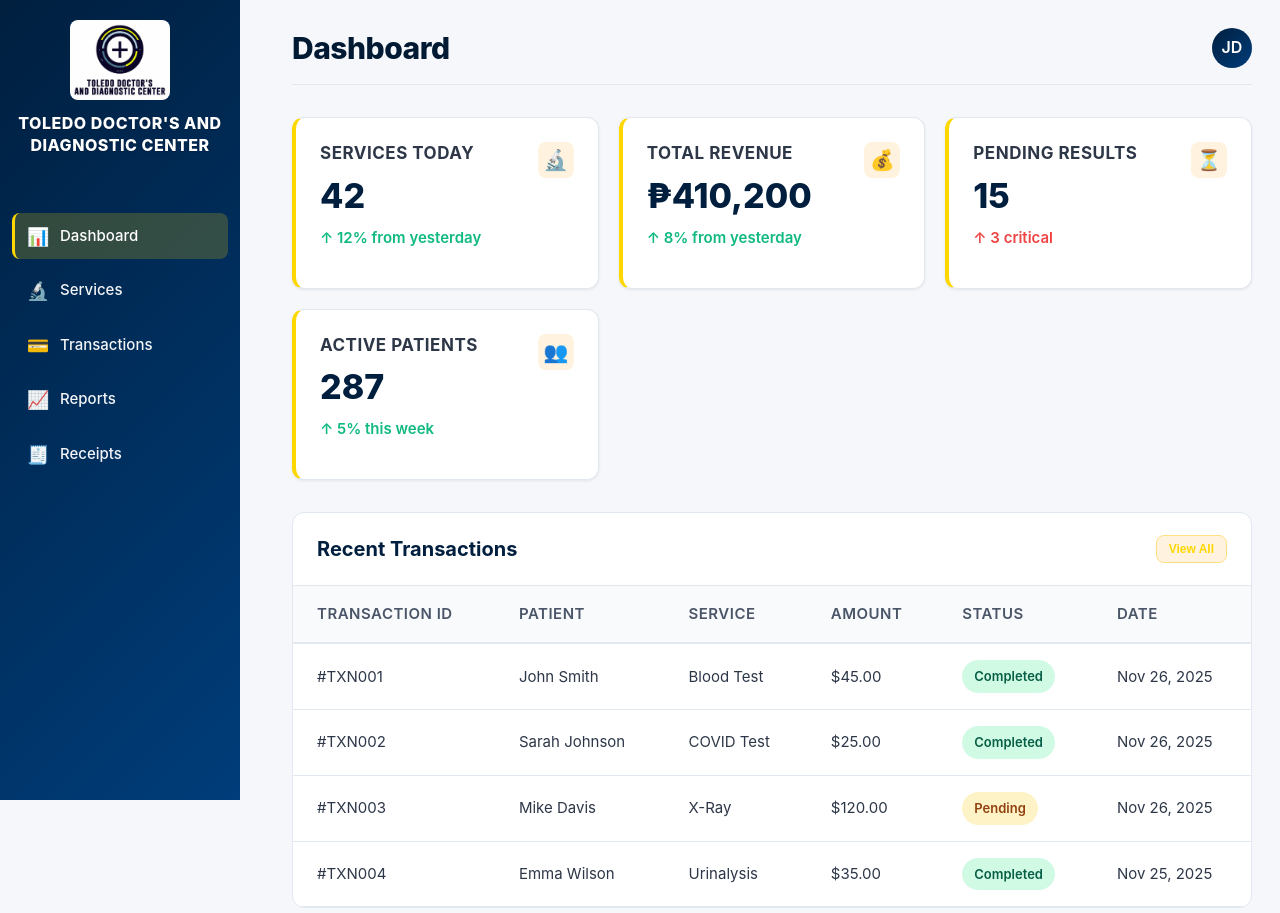
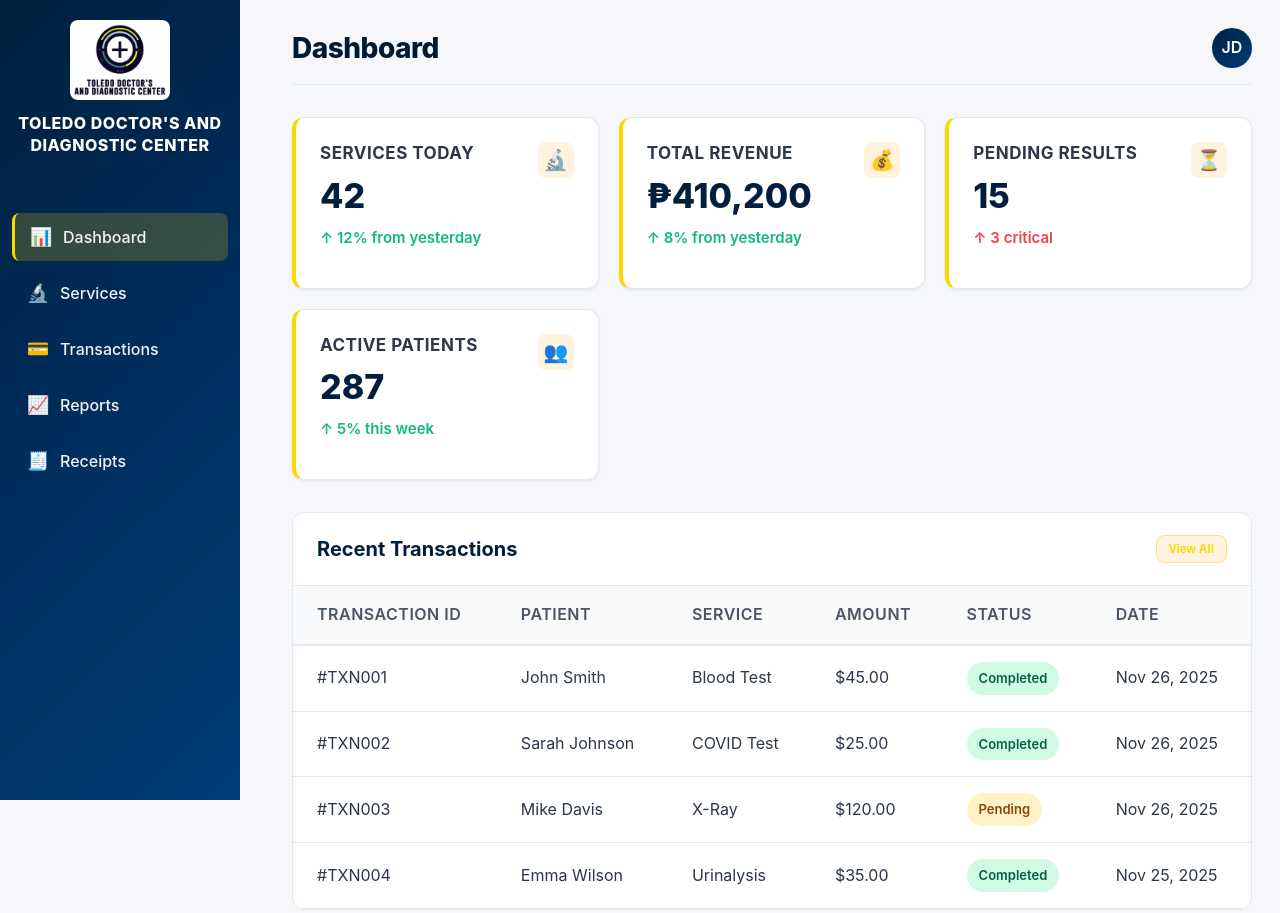
Before and after one commit to JAMESKANEKS/lab, a plain HTML site: page index.html in a window 1280 px wide. Shown: the top 913 px of the page. Drawn offline with Linux system fonts and the light colour scheme.

Commit message:
fix vercerl fonts

```diff
--- a/index.html
+++ b/index.html
@@ -4,7 +4,7 @@
     <meta charset="UTF-8">
     <meta name="viewport" content="width=device-width, initial-scale=1.0">
     <title>Toledo Doctor's and Diagnostic Center</title>
-    <link rel="stylesheet" href="styles.css?v=1.0.1">
+    <link rel="stylesheet" href="styles.css?v=1.0.2">
     <link rel="icon" href="logo.jpg" type="image/jpg">
 </head>
 <body>
--- a/styles.css
+++ b/styles.css
@@ -5,13 +5,13 @@
 }
 
 body {
-  font-family: -apple-system, BlinkMacSystemFont, "Segoe UI", "Roboto", "Oxygen", "Ubuntu", "Cantarell", sans-serif;
+  font-family: -apple-system, BlinkMacSystemFont, "Segoe UI", "Roboto", "Oxygen", "Ubuntu", "Cantarell", sans-serif !important;
   background-color: #f5f7fa;
   color: #1a202c;
-  -webkit-font-smoothing: antialiased;
-  -moz-osx-font-smoothing: grayscale;
-  line-height: 1.6;
-  font-size: 16px;
+  -webkit-font-smoothing: antialiased !important;
+  -moz-osx-font-smoothing: grayscale !important;
+  line-height: 1.6 !important;
+  font-size: 16px !important;
 }
 
 .container {
@@ -92,18 +92,18 @@ body {
 }
 
 .nav-link {
-  display: flex;
-  align-items: center;
-  gap: 12px;
-  padding: 12px 16px;
-  border-radius: 8px;
-  text-decoration: none;
-  color: rgba(255, 255, 255, 0.95);
-  transition: all 0.3s ease;
-  cursor: pointer;
-  font-size: 16px;
-  font-weight: 500;
-  line-height: 1.5;
+  display: flex !important;
+  align-items: center !important;
+  gap: 12px !important;
+  padding: 12px 16px !important;
+  border-radius: 8px !important;
+  text-decoration: none !important;
+  color: rgba(255, 255, 255, 0.95) !important;
+  transition: all 0.3s ease !important;
+  cursor: pointer !important;
+  font-size: 16px !important;
+  font-weight: 500 !important;
+  line-height: 1.5 !important;
 }
 
 .nav-link:hover,
@@ -139,12 +139,12 @@ body {
 }
 
 .page-title {
-  font-size: 28px;
-  font-weight: 800;
-  color: #001a33;
-  letter-spacing: -0.5px;
-  line-height: 1.3;
-  margin: 0;
+  font-size: 28px !important;
+  font-weight: 800 !important;
+  color: #001a33 !important;
+  letter-spacing: -0.5px !important;
+  line-height: 1.3 !important;
+  margin: 0 !important;
 }
 
 .user-menu {
@@ -265,9 +265,9 @@ body {
 }
 
 table {
-  width: 100%;
-  border-collapse: collapse;
-  font-size: 16px;
+  width: 100% !important;
+  border-collapse: collapse !important;
+  font-size: 16px !important;
 }
 
 thead {
@@ -276,20 +276,20 @@ thead {
 }
 
 th {
-  padding: 16px 24px;
-  text-align: left;
-  font-size: 16px;
-  font-weight: 600;
-  color: #4a5568;
-  text-transform: uppercase;
-  letter-spacing: 0.5px;
+  padding: 16px 24px !important;
+  text-align: left !important;
+  font-size: 16px !important;
+  font-weight: 600 !important;
+  color: #4a5568 !important;
+  text-transform: uppercase !important;
+  letter-spacing: 0.5px !important;
 }
 
 td {
-  padding: 16px 24px;
-  border-bottom: 1px solid #e2e8f0;
-  font-size: 16px;
-  color: #2d3748;
+  padding: 16px 24px !important;
+  border-bottom: 1px solid #e2e8f0 !important;
+  font-size: 16px !important;
+  color: #2d3748 !important;
 }
 
 tbody tr:hover {
@@ -421,20 +421,20 @@ select:focus {
 }
 
 .service-name {
-  font-weight: 700;
-  color: #1a202c;
-  font-size: 17px;
-  margin-bottom: 8px;
-  letter-spacing: -0.1px;
-  line-height: 1.4;
+  font-weight: 700 !important;
+  color: #1a202c !important;
+  font-size: 17px !important;
+  margin-bottom: 8px !important;
+  letter-spacing: -0.1px !important;
+  line-height: 1.4 !important;
 }
 
 .service-price {
-  font-size: 19px;
-  font-weight: 800;
-  color: #1e40af;
-  margin-bottom: 10px;
-  letter-spacing: -0.2px;
+  font-size: 19px !important;
+  font-weight: 800 !important;
+  color: #1e40af !important;
+  margin-bottom: 10px !important;
+  letter-spacing: -0.2px !important;
 }
 
 .toggle-switch {
```
